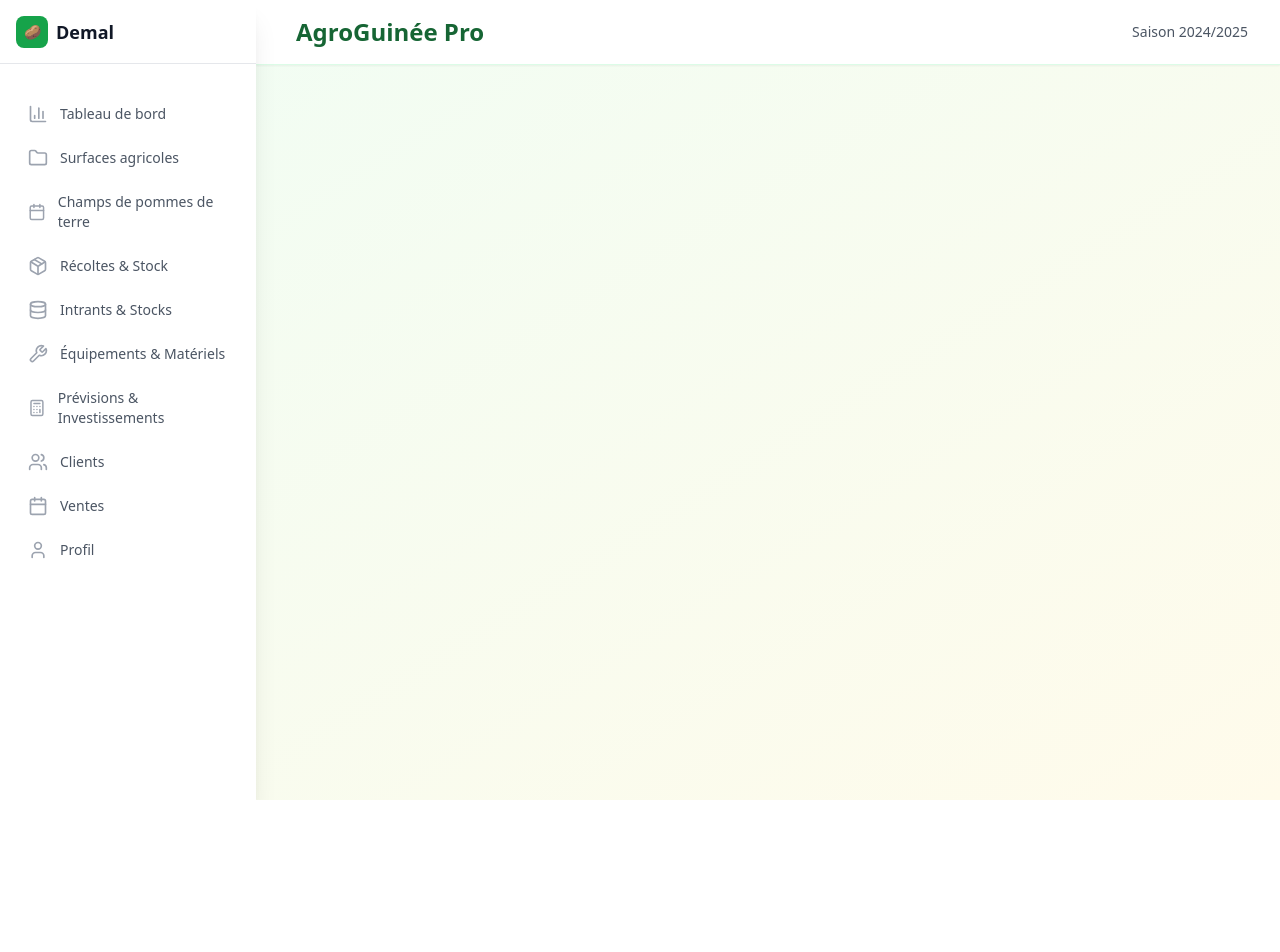
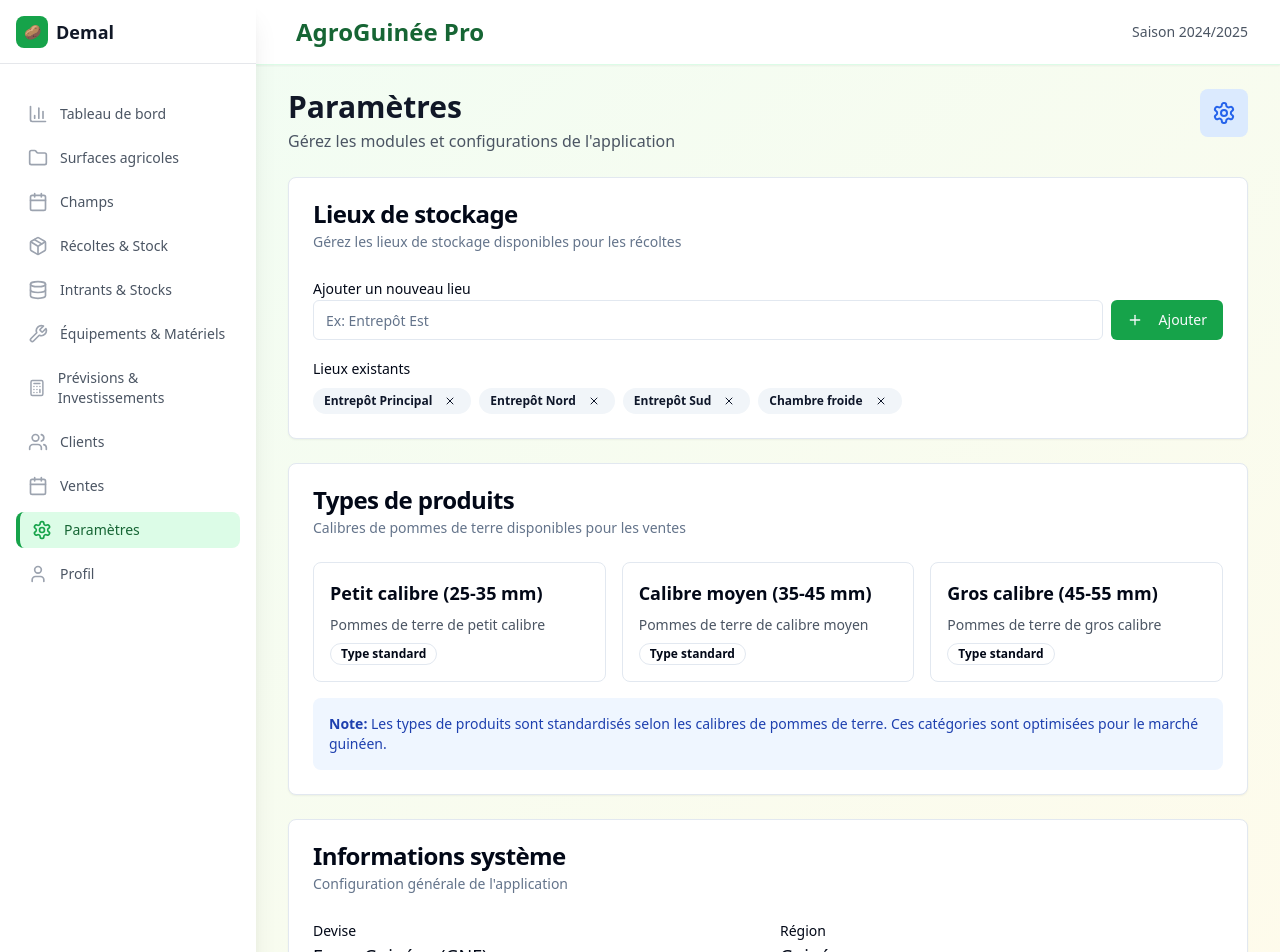
Before and after one commit to KabaDiakite0212/pomme-terre-agricole-pro, a React (Vite) app: page /settings in a window 1280 px wide. Shown: the top 952 px of the page. Before the commit the page ends 800 px from the top, so only its background shows below. Built offline with nearby package versions, Linux system fonts and the light colour scheme.

Commit message:
Add settings page and sidebar updates
Add settings page for module management, update sales product selection, and update sidebar label.

```diff
--- /dev/null
+++ b/src/components/Settings.tsx
@@ -0,0 +1,159 @@
+
+import { useState } from 'react';
+import { Card, CardContent, CardDescription, CardHeader, CardTitle } from '@/components/ui/card';
+import { Button } from '@/components/ui/button';
+import { Input } from '@/components/ui/input';
+import { Label } from '@/components/ui/label';
+import { Badge } from '@/components/ui/badge';
+import { Plus, X, Settings as SettingsIcon } from 'lucide-react';
+
+const Settings = () => {
+  const [storageLocations, setStorageLocations] = useState([
+    'Entrepôt Principal',
+    'Entrepôt Nord',
+    'Entrepôt Sud',
+    'Chambre froide'
+  ]);
+
+  const [productTypes] = useState([
+    { name: 'Petit calibre (25-35 mm)', description: 'Pommes de terre de petit calibre' },
+    { name: 'Calibre moyen (35-45 mm)', description: 'Pommes de terre de calibre moyen' },
+    { name: 'Gros calibre (45-55 mm)', description: 'Pommes de terre de gros calibre' }
+  ]);
+
+  const [newStorageLocation, setNewStorageLocation] = useState('');
+
+  const handleAddStorageLocation = () => {
+    if (newStorageLocation.trim() && !storageLocations.includes(newStorageLocation.trim())) {
+      setStorageLocations([...storageLocations, newStorageLocation.trim()]);
+      setNewStorageLocation('');
+    }
+  };
+
+  const handleRemoveStorageLocation = (location: string) => {
+    setStorageLocations(storageLocations.filter(loc => loc !== location));
+  };
+
+  return (
+    <div className="space-y-6">
+      {/* Header */}
+      <div className="flex justify-between items-start">
+        <div>
+          <h1 className="text-3xl font-bold text-gray-900">Paramètres</h1>
+          <p className="text-gray-600 mt-1">Gérez les modules et configurations de l'application</p>
+        </div>
+        <div className="w-12 h-12 bg-blue-100 rounded-lg flex items-center justify-center">
+          <SettingsIcon className="h-6 w-6 text-blue-600" />
+        </div>
+      </div>
+
+      {/* Storage Locations Management */}
+      <Card>
+        <CardHeader>
+          <CardTitle>Lieux de stockage</CardTitle>
+          <CardDescription>
+            Gérez les lieux de stockage disponibles pour les récoltes
+          </CardDescription>
+        </CardHeader>
+        <CardContent className="space-y-4">
+          <div className="flex space-x-2">
+            <div className="flex-1">
+              <Label htmlFor="newLocation">Ajouter un nouveau lieu</Label>
+              <Input
+                id="newLocation"
+                value={newStorageLocation}
+                onChange={(e) => setNewStorageLocation(e.target.value)}
+                placeholder="Ex: Entrepôt Est"
+                onKeyPress={(e) => e.key === 'Enter' && handleAddStorageLocation()}
+              />
+            </div>
+            <div className="flex items-end">
+              <Button onClick={handleAddStorageLocation} className="bg-green-600 hover:bg-green-700">
+                <Plus className="h-4 w-4 mr-2" />
+                Ajouter
+              </Button>
+            </div>
+          </div>
+
+          <div className="space-y-2">
+            <Label>Lieux existants</Label>
+            <div className="flex flex-wrap gap-2">
+              {storageLocations.map((location, index) => (
+                <Badge key={index} variant="secondary" className="flex items-center gap-2">
+                  {location}
+                  <button
+                    onClick={() => handleRemoveStorageLocation(location)}
+                    className="hover:bg-red-100 rounded-full p-1"
+                  >
+                    <X className="h-3 w-3" />
+                  </button>
+                </Badge>
+              ))}
+            </div>
+          </div>
+        </CardContent>
+      </Card>
+
+      {/* Product Types */}
+      <Card>
+        <CardHeader>
+          <CardTitle>Types de produits</CardTitle>
+          <CardDescription>
+            Calibres de pommes de terre disponibles pour les ventes
+          </CardDescription>
+        </CardHeader>
+        <CardContent>
+          <div className="grid grid-cols-1 md:grid-cols-3 gap-4">
+            {productTypes.map((product, index) => (
+              <div key={index} className="border rounded-lg p-4 hover:bg-gray-50">
+                <h3 className="font-semibold text-lg mb-2">{product.name}</h3>
+                <p className="text-gray-600 text-sm">{product.description}</p>
+                <Badge variant="outline" className="mt-2">
+                  Type standard
+                </Badge>
+              </div>
+            ))}
+          </div>
+          <div className="mt-4 p-4 bg-blue-50 rounded-lg">
+            <p className="text-blue-800 text-sm">
+              <strong>Note:</strong> Les types de produits sont standardisés selon les calibres de pommes de terre.
+              Ces catégories sont optimisées pour le marché guinéen.
+            </p>
+          </div>
+        </CardContent>
+      </Card>
+
+      {/* System Information */}
+      <Card>
+        <CardHeader>
+          <CardTitle>Informations système</CardTitle>
+          <CardDescription>
+            Configuration générale de l'application
+          </CardDescription>
+        </CardHeader>
+        <CardContent>
+          <div className="grid grid-cols-1 md:grid-cols-2 gap-6">
+            <div>
+              <Label className="text-sm font-medium">Devise</Label>
+              <p className="text-lg">Franc Guinéen (GNF)</p>
+            </div>
+            <div>
+              <Label className="text-sm font-medium">Région</Label>
+              <p className="text-lg">Guinée</p>
+            </div>
+            <div>
+              <Label className="text-sm font-medium">Version</Label>
+              <p className="text-lg">1.0.0</p>
+            </div>
+            <div>
+              <Label className="text-sm font-medium">Dernière mise à jour</Label>
+              <p className="text-lg">{new Date().toLocaleDateString('fr-FR')}</p>
+            </div>
+          </div>
+        </CardContent>
+      </Card>
+    </div>
+  );
+};
+
+export default Settings;
--- a/src/components/Sidebar.tsx
+++ b/src/components/Sidebar.tsx
@@ -12,7 +12,8 @@ import {
   Package,
   User,
   Wrench,
-  Calculator
+  Calculator,
+  Settings
 } from 'lucide-react';
 
 interface SidebarProps {
@@ -23,13 +24,14 @@ interface SidebarProps {
 const navigation = [
   { name: 'Tableau de bord', href: '/', icon: BarChart3 },
   { name: 'Surfaces agricoles', href: '/surfaces', icon: Folder },
-  { name: 'Champs de pommes de terre', href: '/fields', icon: Calendar },
+  { name: 'Champs', href: '/fields', icon: Calendar },
   { name: 'Récoltes & Stock', href: '/harvests', icon: Package },
   { name: 'Intrants & Stocks', href: '/inputs', icon: Database },
   { name: 'Équipements & Matériels', href: '/equipment', icon: Wrench },
   { name: 'Prévisions & Investissements', href: '/investments', icon: Calculator },
   { name: 'Clients', href: '/clients', icon: Users },
   { name: 'Ventes', href: '/sales', icon: Calendar },
+  { name: 'Paramètres', href: '/settings', icon: Settings },
   { name: 'Profil', href: '/profile', icon: User },
 ];
 
--- a/src/pages/Index.tsx
+++ b/src/pages/Index.tsx
@@ -11,6 +11,7 @@ import Harvests from '@/components/Harvests';
 import Equipment from '@/components/Equipment';
 import Profile from '@/components/Profile';
 import Investments from '@/components/Investments';
+import Settings from '@/components/Settings';
 
 const Index = () => {
   return (
@@ -26,6 +27,7 @@ const Index = () => {
         <Route path="/sales" element={<Sales />} />
         <Route path="/investments" element={<Investments />} />
         <Route path="/profile" element={<Profile />} />
+        <Route path="/settings" element={<Settings />} />
       </Routes>
     </Layout>
   );
```
